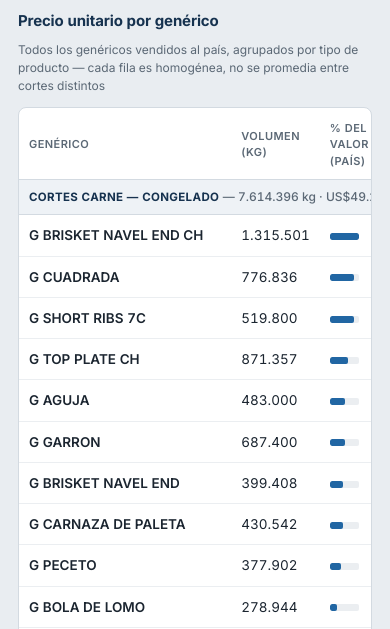
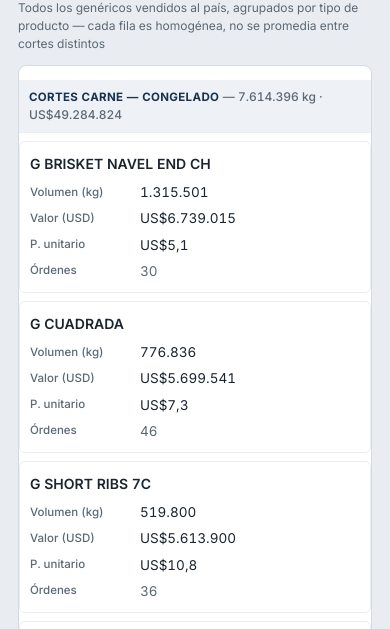
Before and after one commit to amarchioni-source/Performance-Comerciales, a plain HTML site: page index.html in a window 390 px wide. Shown: the part 2181-2810 px from the top of the page. Drawn offline with nearby package versions, Linux system fonts and the light colour scheme.

Commit message:
Update index.html

```diff
--- a/index.html
+++ b/index.html
@@ -151,6 +151,29 @@
   .matrix-note { font-size: 12px; color: var(--ink-dim); margin: 8px 14px 4px; }
 
   footer { padding: 20px 0 56px; color: var(--ink-dim); font-size: 12.5px; }
+
+  @media (max-width: 640px) {
+    .mini-block { min-width: 0; }
+    table.mini-table { min-width: 0; width: 100%; }
+    table.mini-table td, table.mini-table th { font-size: 11.5px; padding: 6px 4px; }
+    .lbl-sm { max-width: 90px; }
+    table.data-table { min-width: 0; width: 100%; }
+    table.data-table thead { display: none; }
+    table.data-table tbody, table.data-table tr, table.data-table td { display: block; width: 100%; }
+    table.data-table tr:not(.tipo-row) {
+      border: 1px solid var(--border-soft); border-radius: 6px; padding: 8px 10px; margin: 8px 0;
+    }
+    table.data-table tr.tipo-row { margin: 14px 0 4px; }
+    table.data-table tr.tipo-row td { padding: 8px 10px; }
+    table.data-table td { padding: 3px 0; white-space: normal; border: none; }
+    table.data-table td.lbl { font-size: 14px; margin-bottom: 2px; }
+    table.data-table td.bar-cell { display: none; }
+    table.data-table td[data-label]:not(.lbl)::before {
+      content: attr(data-label); color: var(--ink-dim); font-size: 11.5px; font-weight: 500;
+      display: inline-block; min-width: 110px;
+    }
+    table.data-table td.num { display: flex; align-items: center; }
+  }
 
   @media (max-width: 900px) {
     .kpi { flex: 1 1 45%; }
@@ -357,12 +380,12 @@ function renderPais(paisName) {
     const itemRows = grp.items.map(g => {
       const w = maxVal ? 100*g.val/maxVal : 0;
       return `<tr>
-        <td class="lbl">${g.k}</td>
-        <td class="num">${fmtKg(g.vol)}</td>
-        <td class="bar-cell"><div class="bar-track"><div class="bar" style="width:${w.toFixed(1)}%"></div></div></td>
-        <td class="num">${fmtUsd(g.val)}</td>
-        <td class="num">${fmtPrice(g.up)}</td>
-        <td class="num muted">${g.ord}</td>
+        <td class="lbl" data-label="">${g.k}</td>
+        <td class="num" data-label="Volumen (kg)">${fmtKg(g.vol)}</td>
+        <td class="bar-cell" data-label="% del valor"><div class="bar-track"><div class="bar" style="width:${w.toFixed(1)}%"></div></div></td>
+        <td class="num" data-label="Valor (USD)">${fmtUsd(g.val)}</td>
+        <td class="num" data-label="P. unitario">${fmtPrice(g.up)}</td>
+        <td class="num muted" data-label="Órdenes">${g.ord}</td>
       </tr>`;
     }).join('');
     return groupRow + itemRows;
```
